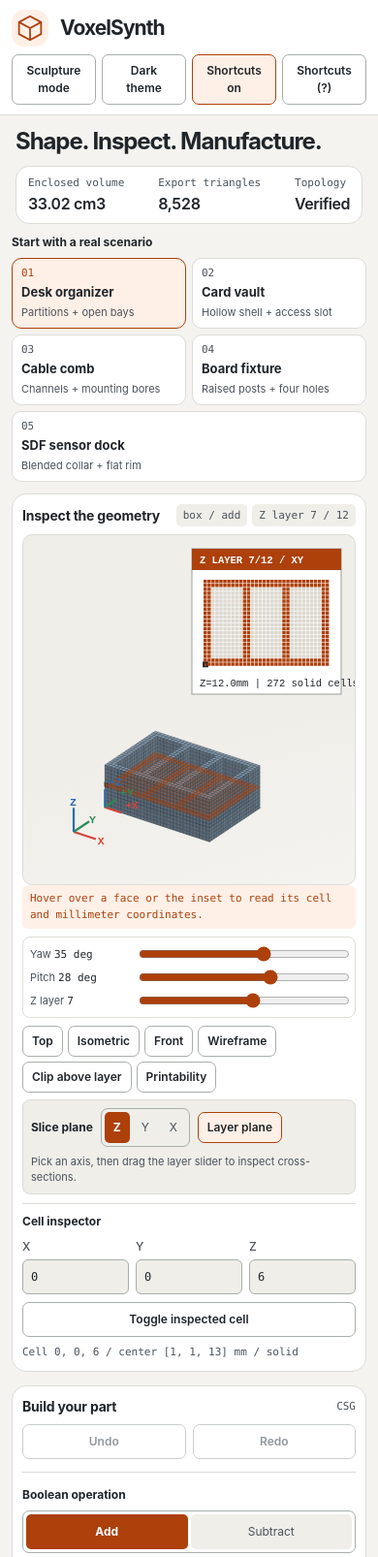
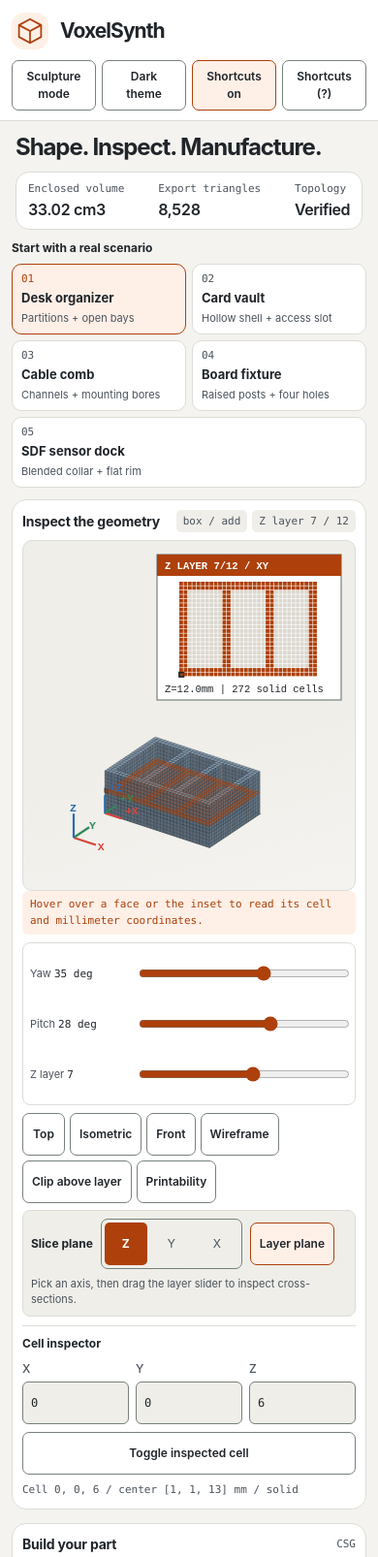
Before and after one commit to draarivpatel-ui/voxelsynth, a website with bundled scripts: page index.html in a window 390 px wide. Shown: the top 1606 px of the page at 97% size. Built offline with nearby package versions, Linux system fonts and the light colour scheme.

Commit message:
Harden accessibility targets, charts and print output

```diff
--- a/app.js
+++ b/app.js
@@ -321,7 +321,7 @@
     var uv = slicePlaneAxes();
     var nU = [g.nx, g.ny, g.nz][uv[0]], nV = [g.nx, g.ny, g.nz][uv[1]];
     var s0 = state.slice;
-    var boxW = state.viewportWidth < 520 ? 154 : 202;
+    var boxW = Math.min(state.viewportWidth - 28, state.viewportWidth < 520 ? 190 : 202);
     var boxH = state.viewportWidth < 520 ? 150 : 180;
     var x0 = state.viewportWidth - boxW - 14;
     var y0 = 14;
@@ -1644,6 +1644,10 @@
         'aria-label': 'Orientation ' + row.label + ', support ' + fmt(row.supportMm3, 1) + ' mm3, ' +
           fmt(row.overhangCells, 0) + ' overhang cells, height ' + fmt(row.buildHeightMm, 1) + ' mm'
       }, function () { selectLabOrientation(row.orientation); });
+      g.appendChild(svgNode('rect', {
+        'class': 'chart-hit', x: cx - slot / 2 + 1, y: padT - 6, width: Math.max(1, slot - 2), height: plotH + 34,
+        fill: 'transparent', 'pointer-events': 'all'
+      }));
       g.appendChild(svgNode('rect', { 'class': 'chart-bar', x: cx - bw / 2, y: bottom - bh, width: bw, height: Math.max(0.5, bh) }));
       g.appendChild(svgLabel(cx, bottom - bh - 5, fmt(row.supportMm3, 0), 'middle'));
       g.appendChild(svgLabel(cx, bottom + 15, row.orientation, 'middle'));
@@ -1657,13 +1661,9 @@
     points.forEach(function (p, i) {
       var row = report.rows[i];
       var c = svgNode('circle', {
-        'class': 'chart-pt', cx: p[0], cy: p[1], r: 4, tabindex: '0', 'data-chart-orient': row.orientation,
-        role: 'button', 'aria-label': row.label + ' build height ' + fmt(row.buildHeightMm, 1) + ' mm'
+        'class': 'chart-pt', cx: p[0], cy: p[1], r: 4, 'data-chart-orient': row.orientation,
+        'pointer-events': 'none', 'aria-hidden': 'true'
       });
-      c.addEventListener('click', protectedAction(function () { selectLabOrientation(row.orientation); }));
-      c.addEventListener('keydown', protectedAction(function (event) {
-        if (event.key === 'Enter' || event.key === ' ') { event.preventDefault(); selectLabOrientation(row.orientation); }
-      }));
       svg.appendChild(c);
     });
     var selRow = report.rows.filter(function (r) { return r.orientation === state.labOrientation; })[0];
@@ -1678,10 +1678,12 @@
     var host = $('lab-chart-layer');
     host.textContent = '';
     var layers = profile.layers;
-    var W = 560, H = 170, padL = 52, padR = 16, padT = 26, padB = 30;
+    var H = 170, padL = 52, padR = 16, padT = 26, padB = 30;
+    var minSlot = 48;
+    var W = Math.max(560, padL + padR + layers.length * minSlot);
     var plotW = W - padL - padR, plotH = H - padT - padB, bottom = padT + plotH;
     var svg = svgNode('svg', {
-      viewBox: '0 0 ' + W + ' ' + H, role: 'img',
+      viewBox: '0 0 ' + W + ' ' + H, width: W, height: H, role: 'img',
       'aria-label': 'Solid area bars and overhang points per build layer in ' + profile.orientation
     });
     var maxCells = Math.max.apply(null, layers.map(function (l) { return l.cells; }).concat([1]));
@@ -1697,6 +1699,10 @@
         'aria-label': 'Layer ' + (l.z + 1) + ' of ' + layers.length + ', ' + fmt(l.cells, 0) +
           ' cells, ' + l.overhangCells + ' overhang, ' + l.supportCells + ' support'
       }, function () { selectLabLayer(l.z); });
+      g.appendChild(svgNode('rect', {
+        'class': 'chart-hit', x: x0 + 1, y: padT - 6, width: Math.max(1, slot - 2), height: plotH + 34,
+        fill: 'transparent', 'pointer-events': 'all'
+      }));
       g.appendChild(svgNode('rect', { 'class': 'chart-bar', x: x0 + slot * 0.12, y: bottom - bh, width: Math.max(0.6, slot * 0.76), height: Math.max(0.5, bh) }));
       g.appendChild(svgNode('circle', {
         'class': l.overhangCells > 0 ? 'chart-pt-warn' : 'chart-pt',
@@ -1733,6 +1739,7 @@
       tr.setAttribute('data-orient', row.orientation);
       tr.setAttribute('tabindex', '0');
       tr.setAttribute('aria-pressed', String(row.orientation === state.labOrientation));
+      tr.setAttribute('aria-label', 'Select build orientation ' + row.label);
       if (row.orientation === state.labOrientation) tr.classList.add('selected');
       if (row.orientation === best.orientation) tr.classList.add('best');
       var values = [
--- a/mfg-test.js
+++ b/mfg-test.js
@@ -884,9 +884,13 @@ test('orientation chart groups are focusable and drive the layer profile', () =>
   const group = svg.children.find(node => node.getAttribute('data-chart-orient') === '-y');
   assert.ok(group);
   assert.equal(group.getAttribute('tabindex'), '0');
+  const hit = group.children.find(node => node.getAttribute('class') === 'chart-hit');
+  assert.ok(hit);
+  assert.ok(Number(hit.getAttribute('height')) >= 44);
   group.dispatch('click');
   assert.equal(w.studio.lab().orientation, '-y');
   const layerSvg = w.get('lab-chart-layer').children[0];
+  assert.ok(Number(layerSvg.getAttribute('width')) >= 560);
   const layerPoint = layerSvg.children.find(node => node.getAttribute('data-layer') === '3');
   assert.ok(layerPoint);
   layerPoint.dispatch('click');
--- a/style.css
+++ b/style.css
@@ -1,7 +1,7 @@
 :root {
   color-scheme: light;
   --bg: #f4f3ef; --panel: #ffffff; --panel-alt: #efeee9;
-  --ink: #20252a; --ink-soft: #4b535c; --line: #dcddd7; --line-strong: #a8afa9;
+  --ink: #20252a; --ink-soft: #4b535c; --line: #dcddd7; --line-strong: #77817a;
   --legend-overhang: #b45c00; --legend-floating: #b3271f; --legend-thin: #1c6a80;
   --accent: #ad400b; --accent-ink: #ffffff; --accent-soft: #fff0e7;
   --good: #22633b; --good-bg: #e9f4eb; --warn: #963e13; --warn-bg: #fff0e3;
@@ -22,14 +22,16 @@
 body { margin: 0; background: var(--bg); color: var(--ink); font: 14px/1.5 var(--sans); }
 a { color: var(--accent); text-underline-offset: 3px; }
 button, input, select { font: inherit; }
-button { cursor: pointer; }
+button { cursor: pointer; min-width: 44px; }
+summary { min-height: 44px; align-content: center; }
+button, input:not([type="checkbox"]):not([type="radio"]), select { min-height: 44px; }
 [hidden] { display: none !important; }
 .sr-only { position: absolute; width: 1px; height: 1px; padding: 0; margin: -1px; overflow: hidden; clip: rect(0, 0, 0, 0); white-space: nowrap; border: 0; }
 .skip-link { position: absolute; left: -999px; top: 8px; z-index: 20; background: var(--accent); color: var(--accent-ink); padding: 12px; }
 .skip-link:focus { left: 8px; }
 :focus-visible { outline: 3px solid var(--accent); outline-offset: 3px; }
 .topbar { display: flex; flex-wrap: wrap; align-items: center; justify-content: space-between; gap: 18px; padding: 18px clamp(18px, 3vw, 40px); border-bottom: 1px solid var(--line); background: var(--panel); }
-.brand { display: flex; align-items: center; gap: 12px; color: var(--ink); text-decoration: none; }
+.brand { display: flex; align-items: center; min-height: 44px; gap: 12px; color: var(--ink); text-decoration: none; }
 .brand strong { display: block; font-size: 24px; letter-spacing: -0.045em; line-height: 1.15; }
 .brand-mark { display: grid; place-items: center; color: var(--accent); width: 46px; height: 46px; background: var(--accent-soft); border-radius: 13px; }
 .topbar-actions { display: flex; flex-wrap: wrap; align-items: center; gap: 8px; }
@@ -96,12 +98,12 @@ button { cursor: pointer; }
 .field:first-of-type { padding-top: 12px; }
 .field > label, .field-label { display: block; font-size: 12px; font-weight: 650; margin-bottom: 7px; }
 .field-note { color: var(--ink-soft); font-size: 12px; line-height: 1.5; margin: 8px 0 10px; }
-input[type="number"], input[type="text"], select { width: 100%; min-width: 0; height: 36px; padding: 6px 8px; background: var(--panel-alt); border: 1px solid var(--line-strong); border-radius: 6px; color: var(--ink); font: 12px var(--mono); font-variant-numeric: tabular-nums; }
+input[type="number"], input[type="text"], select { width: 100%; min-width: 0; height: 44px; padding: 6px 8px; background: var(--panel-alt); border: 1px solid var(--line-strong); border-radius: 6px; color: var(--ink); font: 12px var(--mono); font-variant-numeric: tabular-nums; }
 .mini { display: block; font-size: 12px; font-weight: 550; color: var(--ink-soft); }
 .mini input, .mini select { display: block; margin-top: 4px; }
 .mini.wide { margin-top: 8px; }
 .triple { display: grid; grid-template-columns: repeat(3, minmax(0, 1fr)); gap: 7px; margin-bottom: 8px; }
-.btn { min-height: 36px; padding: 7px 10px; background: var(--panel); border: 1px solid var(--line-strong); border-radius: 7px; color: var(--ink); font-size: 12px; font-weight: 600; transition: background 120ms ease; }
+.btn { min-height: 44px; padding: 7px 10px; background: var(--panel); border: 1px solid var(--line-strong); border-radius: 7px; color: var(--ink); font-size: 12px; font-weight: 600; transition: background 120ms ease; }
 .btn:hover:not(:disabled) { background: var(--accent-soft); border-color: var(--accent); }
 .btn:active:not(:disabled) { transform: translateY(1px); }
 .btn:disabled { color: var(--ink-soft); cursor: default; opacity: 0.6; }
@@ -109,18 +111,18 @@ input[type="number"], input[type="text"], select { width: 100%; min-width: 0; he
 .btn-primary:hover:not(:disabled) { background: var(--accent); filter: brightness(1.08); }
 .btn-ghost { background: transparent; }
 .btn-block { display: block; width: 100%; margin-top: 10px; }
-.btn-small { min-height: 32px; font-size: 12px; padding: 6px 9px; }
+.btn-small { min-height: 44px; font-size: 12px; padding: 6px 9px; }
 .row { display: flex; gap: 7px; margin-top: 8px; }
 .row > .btn { flex: 1; }
 .row.wrap { flex-wrap: wrap; gap: 6px; margin-top: 12px; }
 .row.wrap > .btn { flex: 0 1 auto; }
 .history-actions { margin: 0 0 13px; }
 .segmented { display: flex; gap: 3px; margin-bottom: 12px; padding: 3px; border: 1px solid var(--line-strong); border-radius: 7px; }
-.seg { flex: 1; min-height: 36px; font-size: 12px; background: var(--panel-alt); color: var(--ink-soft); border: 0; border-radius: 5px; }
+.seg { flex: 1; min-height: 44px; font-size: 12px; background: var(--panel-alt); color: var(--ink-soft); border: 0; border-radius: 5px; }
 .seg.active { background: var(--accent); color: var(--accent-ink); font-weight: 650; }
 .seg:focus-visible { position: relative; outline-offset: -3px; }
 .segmented-inline { margin-bottom: 0; flex: 0 1 auto; min-width: 92px; }
-.segmented-inline .seg { min-height: 32px; font-size: 12px; }
+.segmented-inline .seg { min-height: 44px; font-size: 12px; }
 .btn[aria-pressed="true"] { background: var(--accent-soft); border-color: var(--accent); color: var(--ink); }
 .control-details { border-top: 1px solid var(--line); padding: 11px 0; }
 .control-details summary, .diagnostics-details summary { cursor: pointer; font-size: 12px; font-weight: 650; color: var(--ink); }
@@ -181,7 +183,7 @@ input[type="number"], input[type="text"], select { width: 100%; min-width: 0; he
 .lab-verdict { margin: 10px 0 4px; padding: 8px 10px; border-radius: 7px; background: var(--panel-alt); color: var(--ink); font: 12px/1.55 var(--mono); overflow-wrap: anywhere; }
 .lab-table-wrap { overflow-x: auto; margin-top: 6px; }
 .lab-table { min-width: 640px; }
-.lab-table tbody tr { cursor: pointer; }
+.lab-table tbody tr { cursor: pointer; height: 44px; }
 .lab-table tbody tr:hover { background: var(--accent-soft); }
 .lab-table tbody tr.selected { background: var(--accent-soft); box-shadow: inset 3px 0 0 var(--accent); }
 .lab-table tbody tr.best td:first-child { font-weight: 700; color: var(--good); }
@@ -201,6 +203,8 @@ input[type="number"], input[type="text"], select { width: 100%; min-width: 0; he
 .lab-chart { margin: 0; padding: 12px; border: 1px solid var(--line); border-radius: 10px; background: var(--panel-alt); min-width: 0; }
 .lab-chart figcaption { color: var(--ink-soft); font-size: 11px; font-weight: 650; margin-bottom: 8px; }
 .mfg-chart svg { display: block; width: 100%; height: auto; }
+#lab-chart-layer { overflow-x: auto; }
+#lab-chart-layer svg { width: auto; min-width: 100%; }
 .mfg-chart text { fill: var(--ink-soft); font: 10px var(--mono); }
 .mfg-chart .axis { stroke: var(--line-strong); stroke-width: 1; }
 .mfg-chart .chart-bar { fill: var(--voxel-a); }
@@ -308,11 +312,15 @@ input[type="number"], input[type="text"], select { width: 100%; min-width: 0; he
   html { scroll-behavior: auto; }
   * { transition: none !important; }
 }
+@page { margin: 12mm; }
+
 @media print {
+  button, input, select, textarea { display: none !important; }
   :root, [data-theme="dark"] { --bg: #fff; --panel: #fff; --panel-alt: #fff; --ink: #000; --ink-soft: #333; --line: #ccc; --line-strong: #999; --accent: #333; --good: #000; --good-bg: #fff; color-scheme: light; }
   .topbar-actions, .intro, .showcase, .panel-controls, .help-panel, .slider-row, .row.wrap, .voxel-inspector, .export-section, .footer, .skip-link, .toast { display: none !important; }
   .workspace, .panel-output { display: block; padding: 0; }
   .panel { border: 0; margin: 12px 0; break-inside: avoid; }
   #viewport { height: 360px; }
+  #lab-chart-layer svg { width: 100%; }
   .canvas-hint { display: none; }
 }
```
Also changed, not shown: ui-test.js (+19 -0 lines), README.md.
